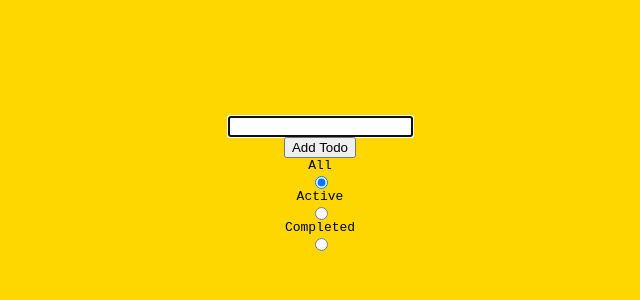
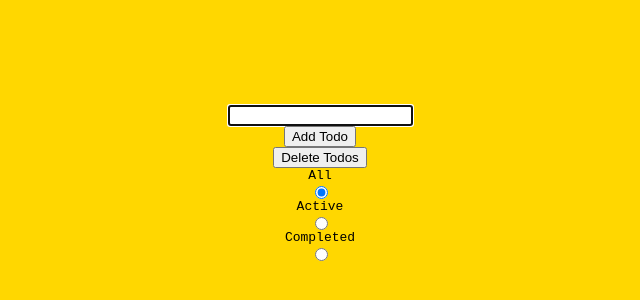
Before and after one commit to Beggsn/js-tasks, a plain HTML site: page 10-first steps-with-node/index.html in a window 1280 px wide. Shown: the part 204-504 px from the top of the page, without its empty margins (320-960 px from the left). Drawn offline with Linux system fonts and the light colour scheme; files that its build step writes are made by us from their sources; no server answers.

Commit message:
feat:adds a button to remove done todos

```diff
--- a/10-first steps-with-node/index.html
+++ b/10-first steps-with-node/index.html
@@ -11,12 +11,16 @@
     <input type="text" id="new-todo" />
     <button type="button" id="add-todo-btn">Add Todo</button>
 
-    <label for="all">All</label>
-    <input type="radio" name="filter" id="all" checked />
-    <label for="active">Active</label>
-    <input type="radio" name="filter" id="active" />
-    <label for="completed">Completed</label>
-    <input type="radio" name="filter" id="completed" />
+    <button type="button" id="delete-todo-btn">Delete Todos</button>
+
+    <label for="filter-all">All</label>
+    <input type="radio" name="filter" id="filter-all" checked />
+
+    <label for="filter-open">Active</label>
+    <input type="radio" name="filter" id="filter-open" />
+
+    <label for="filter-done">Completed</label>
+    <input type="radio" name="filter" id="filter-done" />
 
     <ul id="list"></ul>
 
```
